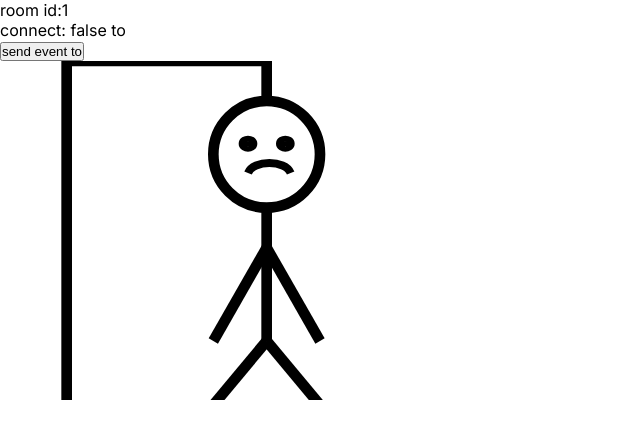
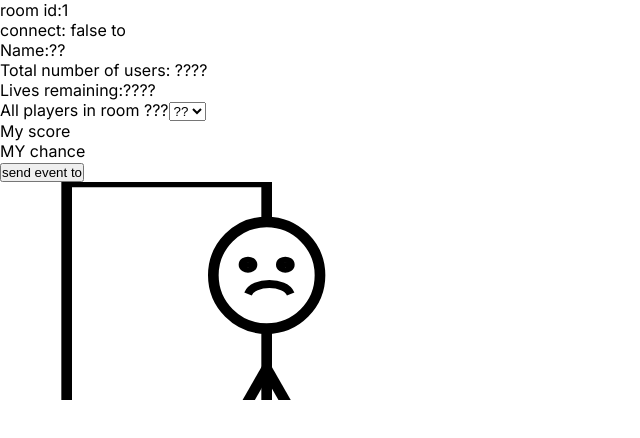
Before and after one commit to Avi98/Hangman, a Next.js app in the folder apps/web/: page /room/1 in a window 1280 px wide. Shown: the top 438 px of the page, without its empty margins (0-640 px from the left). Built offline with nearby package versions, Linux system fonts and the light colour scheme; no server answers.

Commit message:
feat(web): todo feat added

```diff
--- a/apps/web/src/app/(room)/components/room/GameRoom.tsx
+++ b/apps/web/src/app/(room)/components/room/GameRoom.tsx
@@ -13,11 +13,25 @@ export const GameRoom = () => {
       <div>
         connect: {isConnected ? "true" : "false"} to {`${currentConnectionId}`}
       </div>
+      <div>Name:??</div>
+      <div>Total number of users: ????</div>
+      <div>Lives remaining:????</div>
+
+      <label>All players in room ???</label>
+      <select title="All players in room ???">
+        <option>??</option>
+        <option>??</option>
+        <option>??</option>
+      </select>
+      <div>My score</div>
+      <div>MY chance</div>
       <button onClick={onKeyPressed}>
         {" "}
         send event to {`${currentConnectionId}`}
       </button>
       <Hangman />
+      <button>Skip my turn</button>
+      <button>Skip my turn</button>
     </div>
   );
 };
```
